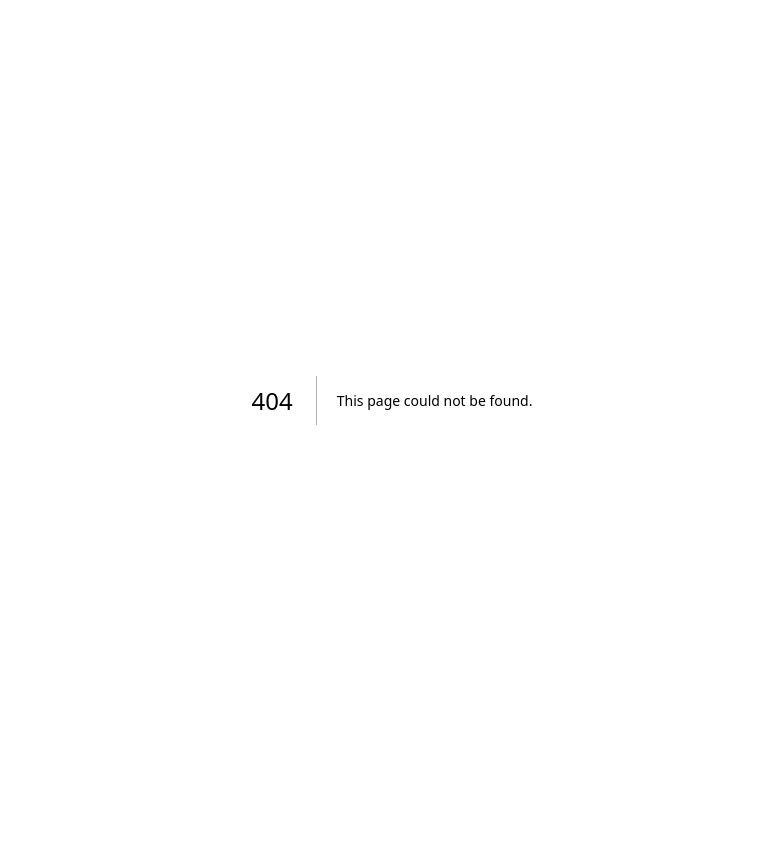
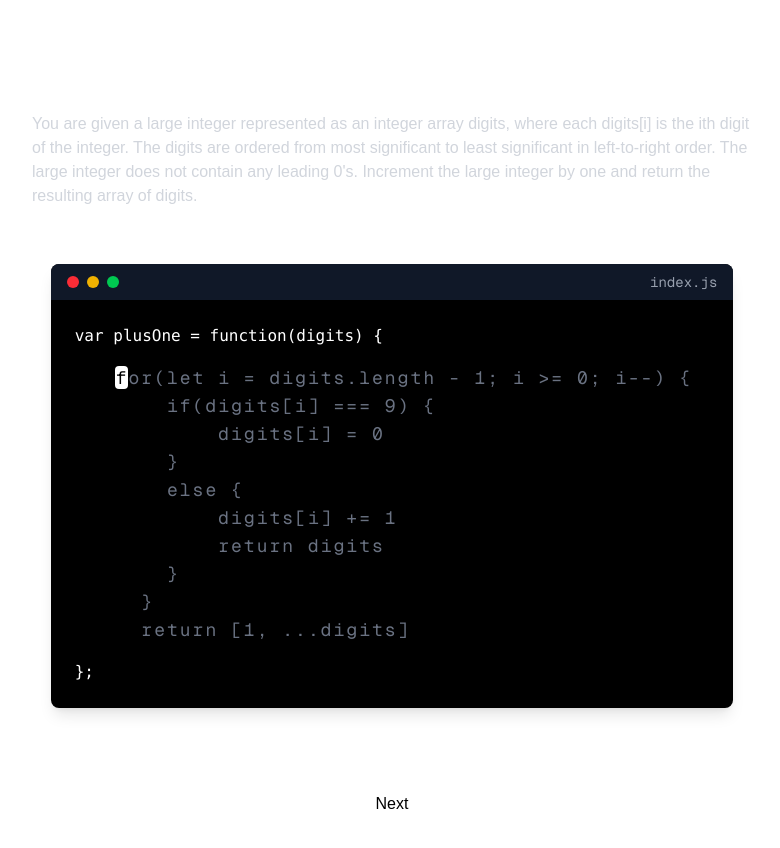
Before and after one commit to rohith2412/DSA_revision, a Next.js app: page /client/arrays/PlusOne in a window 1280 px wide. Before the commit this address had no page. Shown: the top 848 px of the page, without its empty margins (248-1028 px from the left). Before the commit the page ends 800 px from the top, so only its background shows below. Built offline with nearby package versions, Linux system fonts and the light colour scheme.

Commit message:
added plus one

```diff
--- /dev/null
+++ b/app/client/arrays/PlusOne/page.tsx
@@ -0,0 +1,41 @@
+import { CodeEditor } from "@/app/components/CodeTheam";
+import { NextButton } from "@/app/components/NextPage";
+
+export default function Page() {
+  const body = `for(let i = digits.length - 1; i >= 0; i--) {
+    if(digits[i] === 9) {
+        digits[i] = 0
+    }
+    else {
+        digits[i] += 1
+        return digits
+    }
+  }
+  return [1, ...digits]`;
+
+  return (
+    <div className="min-h-screen  flex flex-col items-center py-10 px-4">
+      <div className="w-full max-w-3xl  rounded-lg  p-6 mb-8 text-white">
+        <h1 className="text-2xl font-bold mb-4">66. Plus One</h1>
+        <p className="text-gray-300">
+          You are given a large integer represented as an integer array digits,
+          where each digits[i] is the ith digit of the integer. The digits are
+          ordered from most significant to least significant in left-to-right
+          order. The large integer does not contain any leading 0&#39;s.
+          Increment the large integer by one and return the resulting array of
+          digits.
+        </p>
+      </div>
+
+      <CodeEditor
+        codeBody={body}
+        wrapperStart="var plusOne = function(digits) {"
+        wrapperEnd="};"
+      />
+
+      <div className="pt-20 ">
+        <NextButton href="/client/arrays/RemoveDuplicatesfromArray" />
+      </div>
+    </div>
+  );
+}
```
